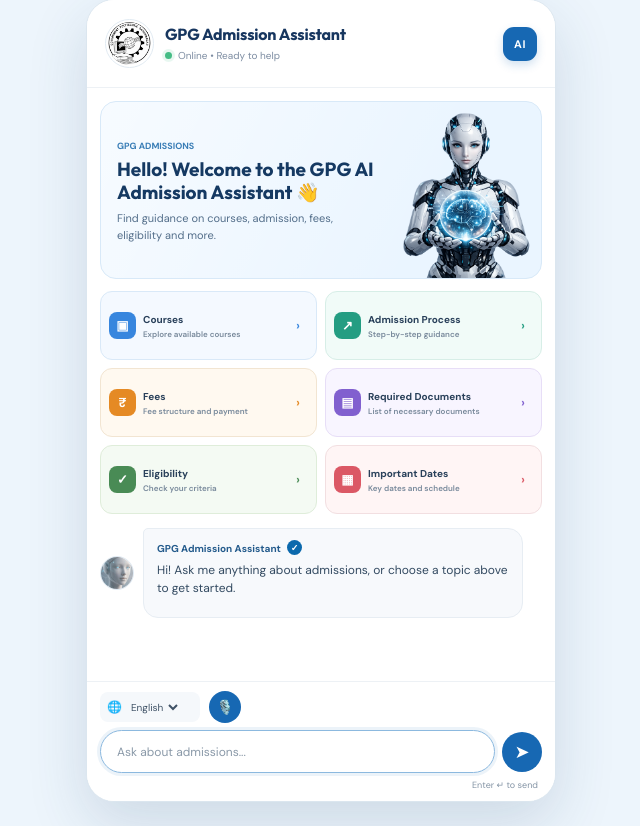
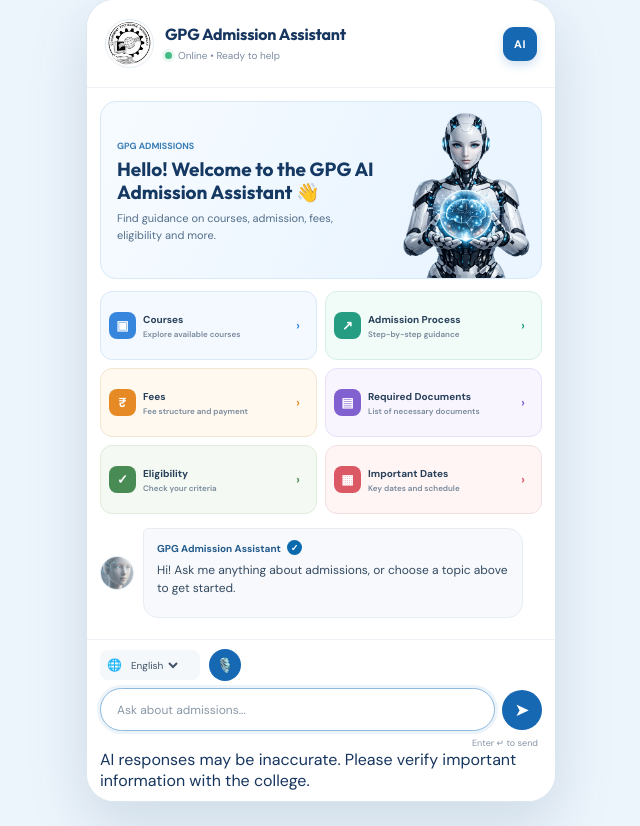
Before and after one commit to prince234-cyber/GPG-admission-AI-assistant, a Flask app: page / in a window 1280 px wide. Shown: the part 25-851 px from the top of the page, without its empty margins (319-959 px from the left). Run offline with Flask 3, Linux system fonts and the light colour scheme.

Commit message:
Add AI disclaimer to footer in index.html

```diff
--- a/templates/index.html
+++ b/templates/index.html
@@ -338,6 +338,9 @@
 
             </div>
 
+             <p class="ai-disclaimer">
+                AI responses may be inaccurate. Please verify important information with the college.
+            </p>
 
         </footer>
 
```
